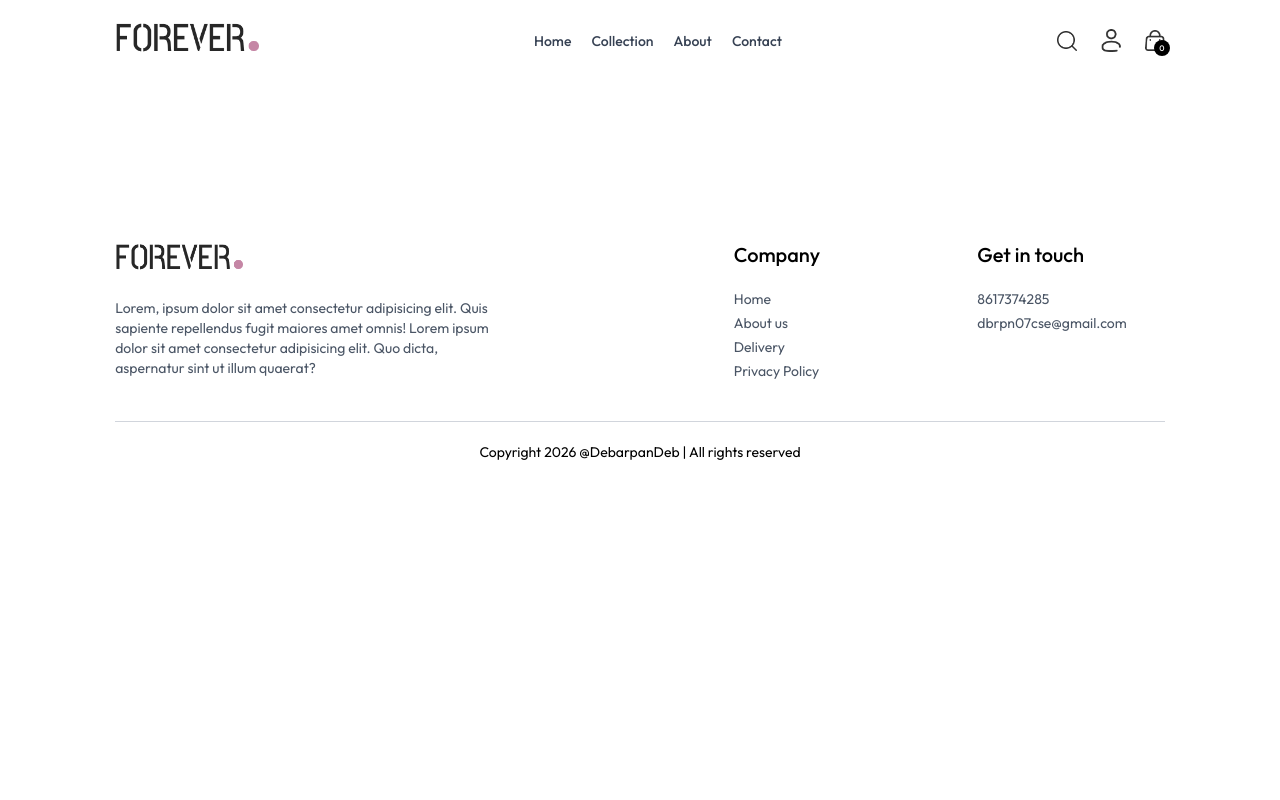
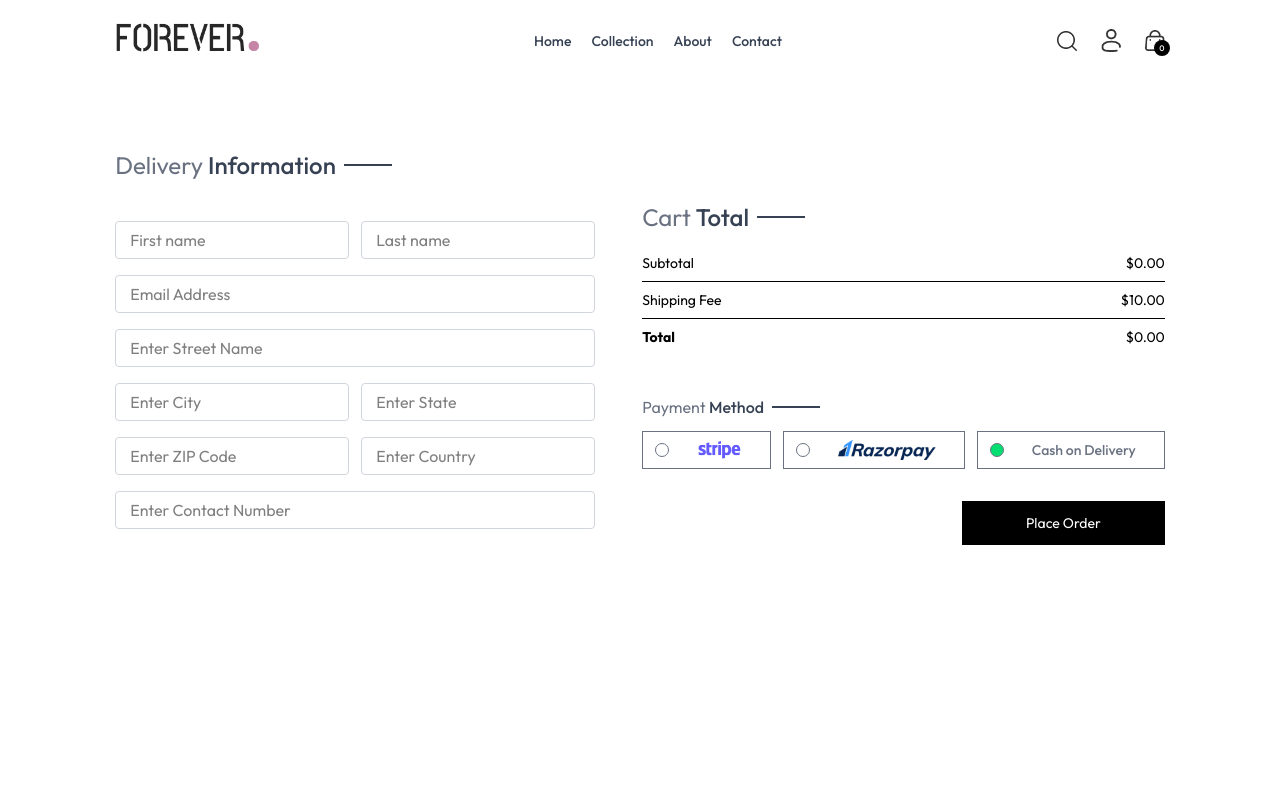
Before and after one commit to lioneldebarpan10/ecomm_mern, a React (Vite) app in the folder frontend/: page /place-order in a window 1280 px wide. Shown: the top 800 px of the page. Built offline with nearby package versions, Linux system fonts and the light colour scheme.

Commit message:
Product Checkout and MyOrder page UI Done

```diff
--- a/frontend/src/pages/Orders.jsx
+++ b/frontend/src/pages/Orders.jsx
@@ -1,8 +1,48 @@
-import React from 'react'
+import React, { useContext } from 'react'
+import { ShopContext } from '../context/ShopContext'
+import Title from '../components/Title';
 
 const Orders = () => {
+  const { products, currency } = useContext(ShopContext);
+
+
   return (
-    <div>
+    <div className='border-t pt-16'>
+      <div className='text-2xl'>
+        <Title text1={'My'} text2={'orders'} />
+      </div>
+
+      <div>
+        {
+          products.slice(1, 4).map((item, index) => (
+            <div className='py-4 border-t border-b text-gray-700 flex flex-col-4 md:flex-row md:items-center md:justify-between gap'>
+              <div className='flex items-start text-sm gap-6'>
+                <img src={item.image[0]} alt="product-image" className='w-16 sm:w-20' />
+
+                <div>
+                  <p className='sm:text-base font-medium'>{item.name}</p>
+                  <div className='flex items-center gap-3 mt-2 text-base text-gray-700'>
+                    <p className='text-lg'>{currency}{item.price}</p>
+                    <p>Quantity: 1</p>
+                    <p>Size: M</p>
+                  </div>
+                  <p className='mt-2'>Date: <span className='text-gray-400'>19th Feb, 2026</span></p>
+                </div>
+              </div>
+
+              <div className='md:w-1/2 flex justify-between'>
+                <div className='flex items-center gap-2'>
+                  <p className='min-w-2 h-2 rounded-full bg-green-500'></p>
+                  <p className='text-sm md:text-base'>Ready to ship</p>
+                </div>
+
+                <button className='border px-4 py-2 text-sm font-medium rounded-sm'>Track Order</button>
+
+              </div>
+            </div>
+          ))
+        }
+      </div>
 
     </div>
   )
--- a/frontend/src/pages/PlaceOrder.jsx
+++ b/frontend/src/pages/PlaceOrder.jsx
@@ -1,8 +1,76 @@
-import React from 'react'
+import React, { useContext, useState } from 'react'
+import Title from '../components/Title'
+import CartTotal from '../components/CartTotal'
+import { assets } from '../assets/assets'
+import { ShopContext } from '../context/ShopContext'
 
 const PlaceOrder = () => {
+
+  const { navigate } = useContext(ShopContext);
+  const [method, setMethod] = useState('cod'); // by default cash on delivery
+
   return (
-    <div>
+    <div className='flex flex-col sm:flex-row justify-between gap-4 pt-5 sm:pt-14 min-h-[80vh]'>
+
+      {/*Left Side - Input form for delivery details */}
+      <div className='flex flex-col gap-4 w-full sm:max-w-[480px]'>
+
+        <div className='text-xl sm:text-2xl my-3'>
+          <Title text1={'Delivery'} text2={'Information'} />
+        </div>
+
+        <div className='flex gap-3'>
+          <input type="text" placeholder='First name' className='border border-gray-300 rounded py-1.5 px-3.5 w-full' />
+          <input type="text" placeholder='Last name' className='border border-gray-300 rounded py-1.5 px-3.5 w-full' />
+        </div>
+        <input type="email" placeholder='Email Address' className='border border-gray-300 rounded py-1.5 px-3.5 w-full' />
+        <input type="text" placeholder='Enter Street Name' className='border border-gray-300 rounded py-1.5 px-3.5 w-full' />
+
+        <div className='flex gap-3'>
+          <input type="text" placeholder='Enter City' className='border border-gray-300 rounded py-1.5 px-3.5 w-full' />
+          <input type="text" placeholder='Enter State' className='border border-gray-300 rounded py-1.5 px-3.5 w-full' />
+        </div>
+
+        <div className='flex gap-3'>
+          <input type="number" placeholder='Enter ZIP Code' className='border border-gray-300 rounded py-1.5 px-3.5 w-full' />
+          <input type="text" placeholder='Enter Country' className='border border-gray-300 rounded py-1.5 px-3.5 w-full' />
+        </div>
+        <input type="number" placeholder='Enter Contact Number' className='border border-gray-300 rounded py-1.5 px-3.5 w-full' />
+      </div>
+
+      {/**right side - payment method layout section */}
+      <div className='mt-8'>
+        {/**Cart Total Section */}
+        <div className='mt-8 min-w-80'>
+          <CartTotal />
+        </div>
+
+        <div className='mt-12'>
+          <Title text1={'Payment'} text2={'Method'} />
+          {/**============Payment Method Selection========== */}
+          <div className='flex gap-3 flex-col lg:flex-row'>
+
+            <div className='flex items-center gap-3 border border-gray-500  p-2 px-3 cursor-pointer' onClick={() => setMethod('stripe')}>
+              <p className={`min-w-3.5 h-3.5 border border-gray-500 rounded-full ${method === 'stripe' ? 'bg-green-400' : ''}`}></p>
+              <img src={assets.stripe_logo} alt="stripe-logo" className='h-5 mx-4' />
+            </div>
+
+            <div className='flex items-center gap-3 border border-gray-500 p-2 px-3 cursor-pointer' onClick={() => setMethod('razorpay')}>
+              <p className={`min-w-3.5 h-3.5 border border-gray-500 rounded-full ${method === 'razorpay' ? 'bg-green-400' : ''}`}></p>
+              <img src={assets.razorpay_logo} alt="razorpay-logo" className='h-5 mx-4' />
+            </div>
+
+            <div className='flex items-center gap-3 border border-gray-500 p-2 px-3 cursor-pointer' onClick={() => setMethod('cod')}>
+              <p className={`min-w-3.5 h-3.5 border border-gray-500  rounded-full ${method === 'cod' ? 'bg-green-400' : ''}`}></p>
+              <p className='text-gray-500 text-sm font-medium mx-4'>Cash on Delivery</p>
+            </div>
+          </div>
+
+          <div className='w-full text-end mt-8'>
+            <button className='bg-black text-white px-16 py-3 text-sm cursor-pointer' onChange={navigate('/orders')}>Place Order</button>
+          </div>
+        </div>
+      </div>
 
     </div>
   )
```
